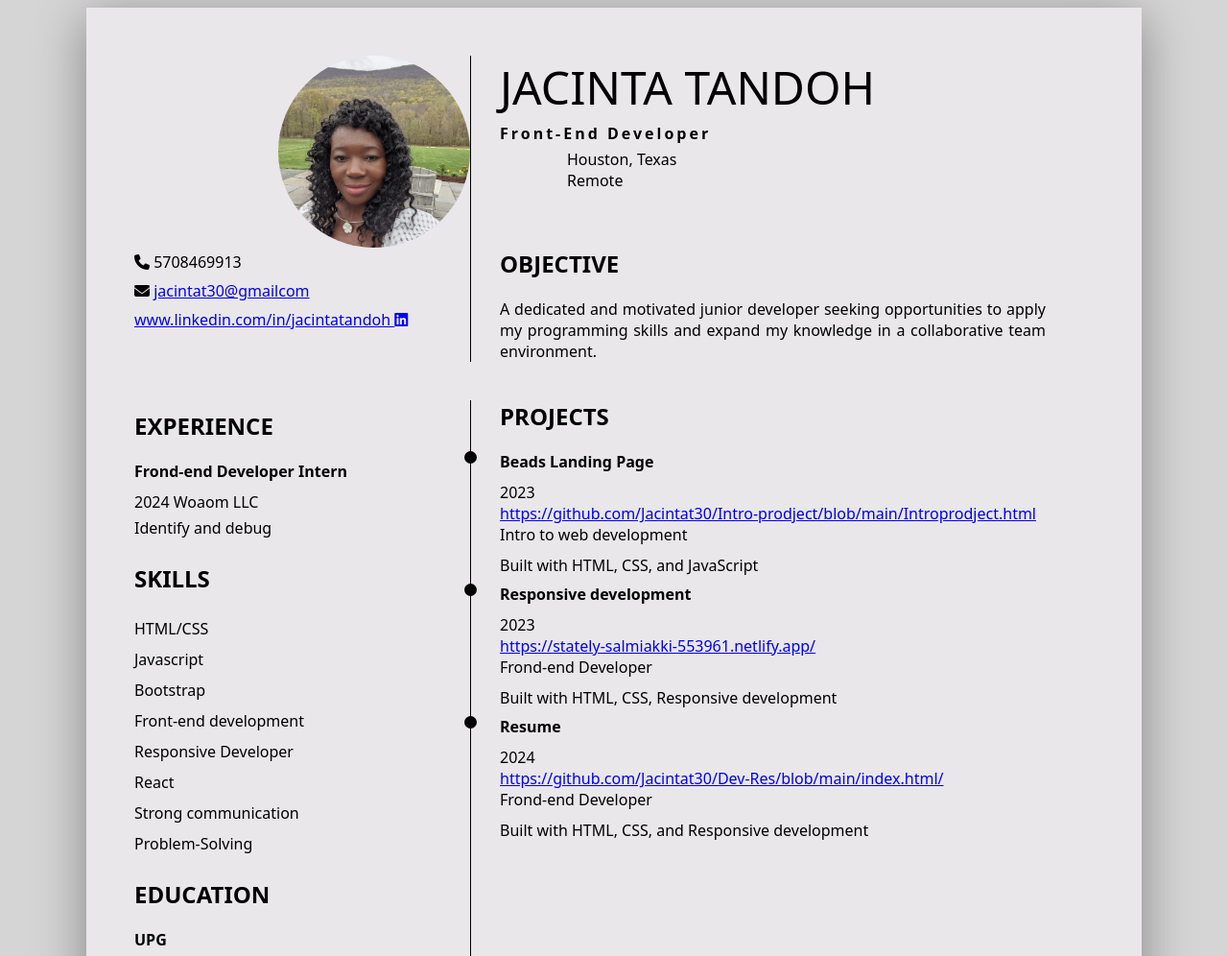
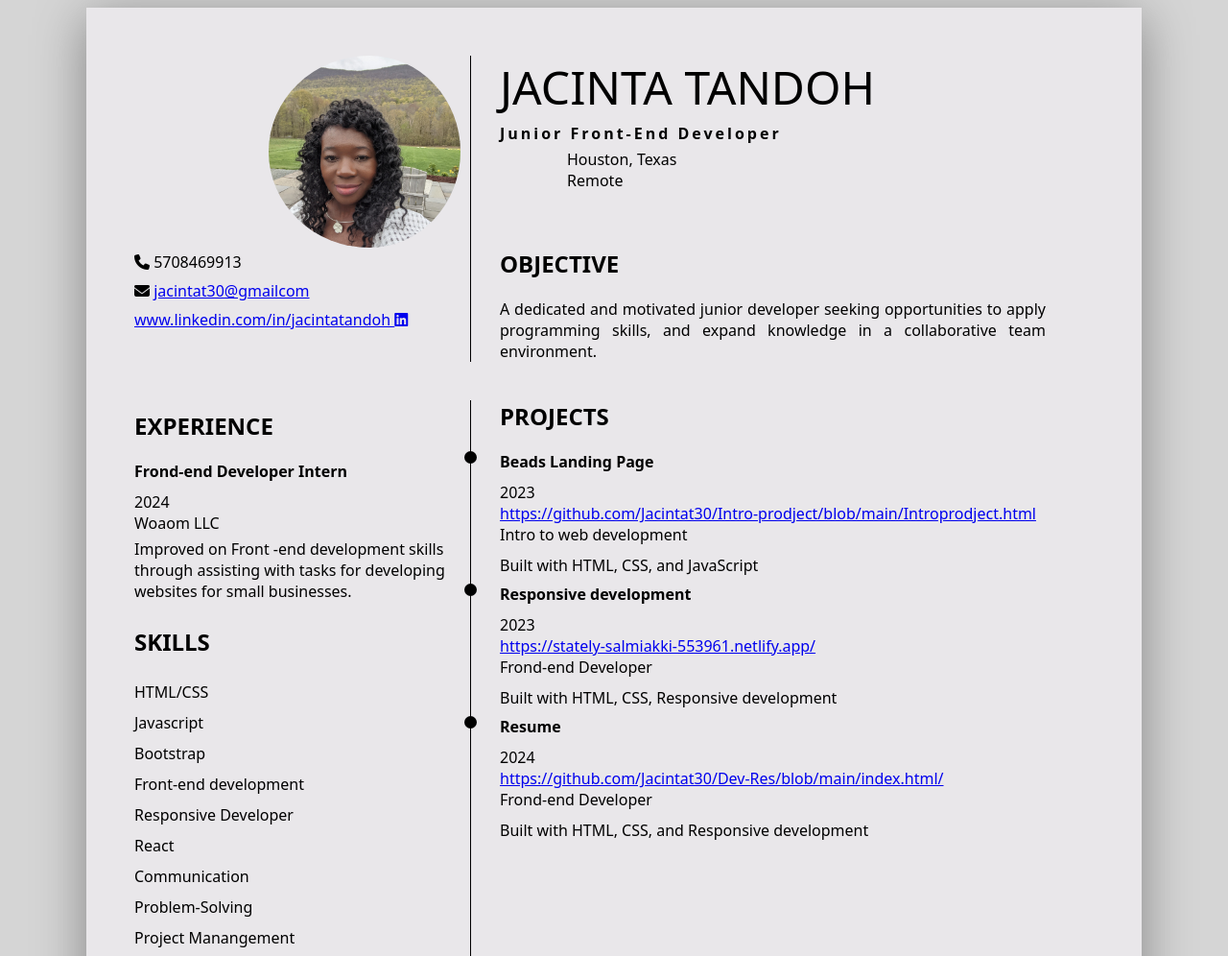
Before and after one commit to Jacintat30/Dev-Res, a plain HTML site: page index.html in a window 1280 px wide. Shown: the top 996 px of the page at 96% size. Drawn offline with Linux system fonts and the light colour scheme.

Commit message:
Changes to index

```diff
--- a/index.html
+++ b/index.html
@@ -17,7 +17,7 @@
        </div>
        <div class="name">
             <h1>JACINTA TANDOH</h1>
-            <div class="specialize">Front-End Developer</div>
+            <div class="specialize">Junior Front-End Developer</div>
             <ul class="contact">
                 <li>Houston, Texas</li>
                 <li>Remote</li>
@@ -50,20 +50,21 @@
        <div class="intro">
         <h2>OBJECTIVE</h2>
         A dedicated and motivated junior developer seeking
-        opportunities to apply my programming skills and expand
-        my knowledge in a collaborative team environment.
+        opportunities to apply programming skills, and expand
+        knowledge in a collaborative team environment.
        </div>
        <div class="experience">
         <h2>EXPERIENCE</h2>
         <div class="item">
             <h4>Frond-end Developer Intern</h4>
             <div class="time">
-               <span>2024</span>
-               <span>Woaom LLC</span>
+               <span>2024
+               <br> Woaom LLC
+               </span>
             </div>
             <div class="des">
                 <ul>
-                    <li> Identify and debug </li>
+                    <li> Improved on Front -end development skills through assisting with tasks for developing websites for small businesses. </li>
                 </ul>
             </div>
 
@@ -78,8 +79,9 @@
                 <li>Front-end development</li>
                 <li>Responsive Developer</li>
                 <li>React</li>
-                <li>Strong communication</li>
+                <li>Communication</li>
                 <li>Problem-Solving</li>
+                <li>Project Manangement</li>
             </ul>
 
             <h2 class="education">
--- a/styles.css
+++ b/styles.css
@@ -20,6 +20,7 @@ body{
     height:200px;
     object-fit: cover;
     border-radius: 50%;
+    padding-right:10px ;
 }
 .avatar{
     display: flex;
```
